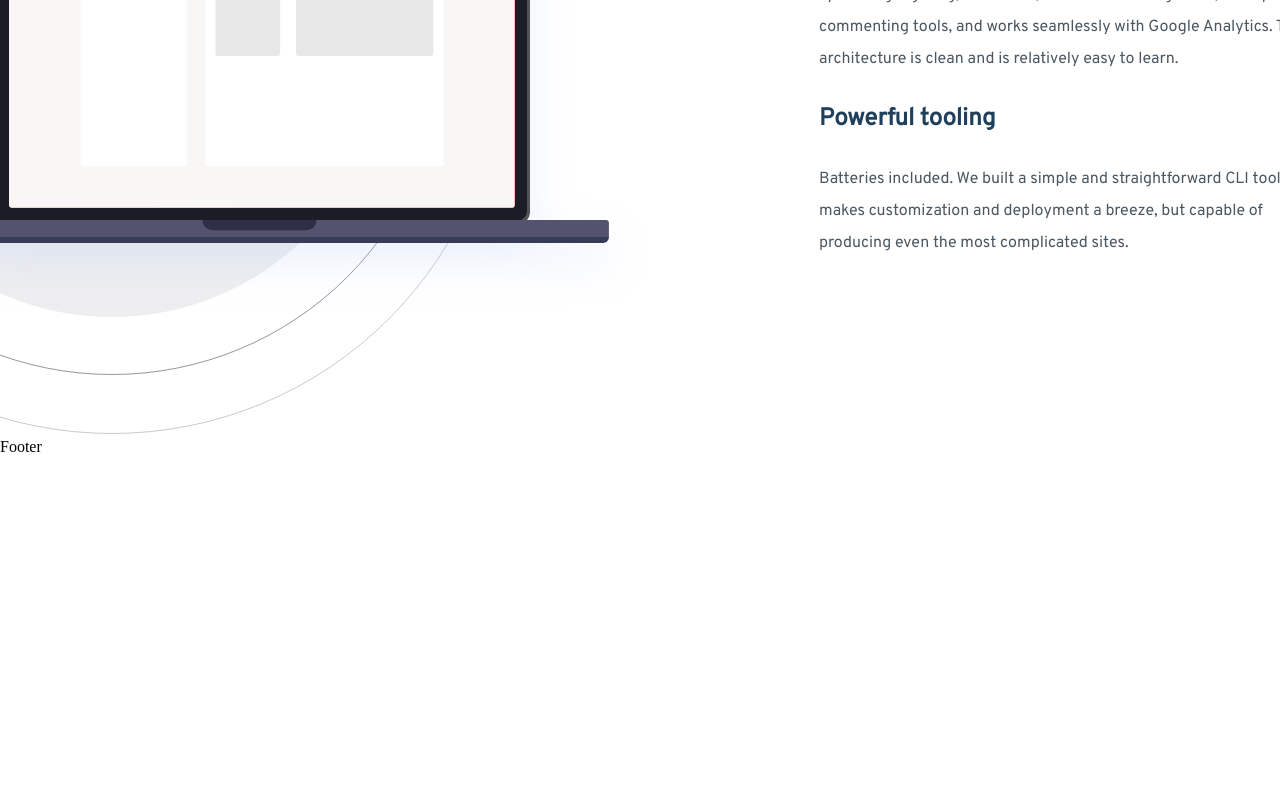
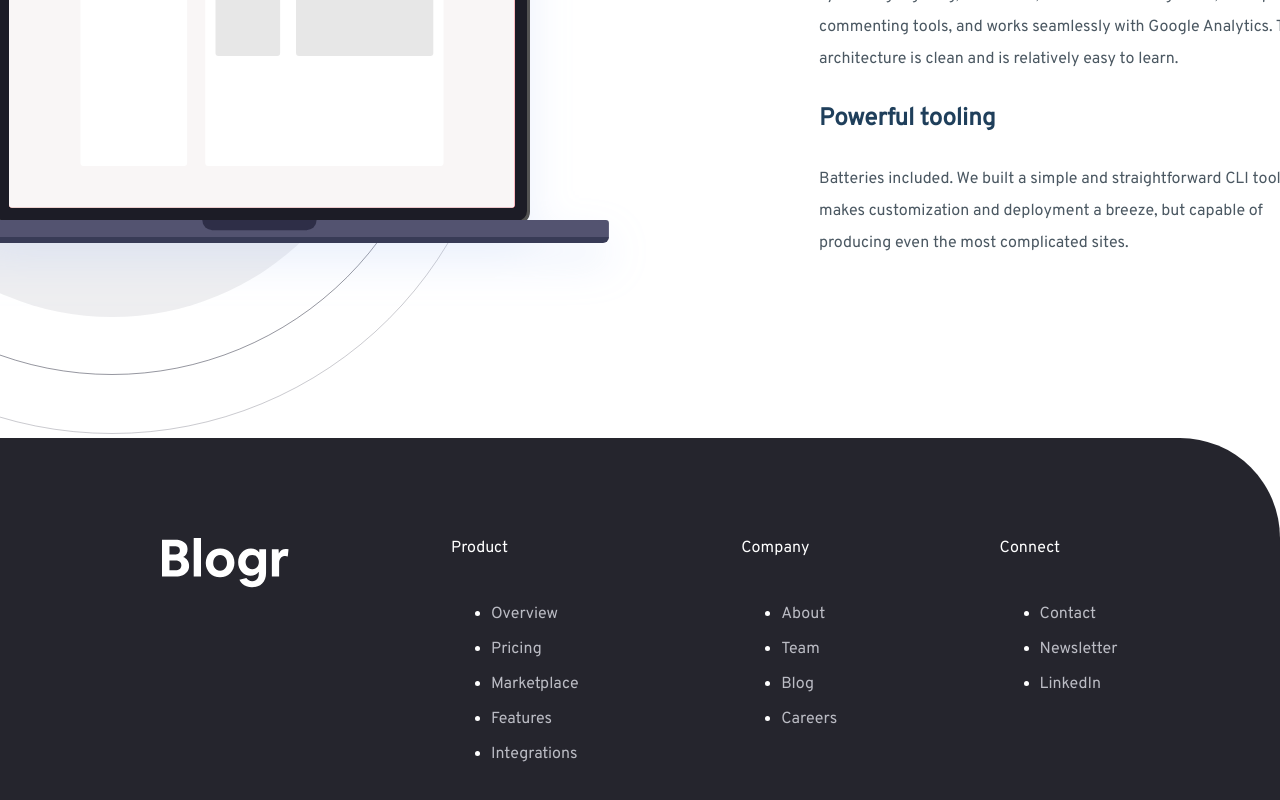
Before and after one commit to wilfriedrouyer/blogr-landing-page-challenge, a React (Create React App) app: page / in a window 1280 px wide. Shown: the part 2560-3360 px from the top of the page. Before the commit the page ends 3016 px from the top, so only its background shows below. Built offline with nearby package versions, Linux system fonts and the light colour scheme.

Commit message:
Feat: Création du Footer

```diff
--- a/src/components/Footer/Footer.jsx
+++ b/src/components/Footer/Footer.jsx
@@ -1,7 +1,34 @@
-import React from 'react'
+import FooterList from './FooterList'
+
+import '../../styles/Footer/Footer.css'
+
+import Logo from '../../assets/img/logo.svg'
+import FooterListElement from './FooterListElement'
 
 export default function Footer() {
   return (
-    <div>Footer</div>
+    <div className='footer'>
+        <img src={Logo} alt='Blogr' className='footer-logo' />
+        <FooterList title='Product'>
+            <FooterListElement url='#'>Overview</FooterListElement>
+            <FooterListElement url='#'>Pricing</FooterListElement>
+            <FooterListElement url='#'>Marketplace</FooterListElement>
+            <FooterListElement url='#'>Features</FooterListElement>
+            <FooterListElement url='#'>Integrations</FooterListElement>
+        </FooterList>
+
+        <FooterList title='Company'>
+            <FooterListElement url='#'>About</FooterListElement>
+            <FooterListElement url='#'>Team </FooterListElement>
+            <FooterListElement url='#'>Blog</FooterListElement>
+            <FooterListElement url='#'>Careers</FooterListElement>
+        </FooterList>
+
+        <FooterList title='Connect'>
+            <FooterListElement url='#'>Contact</FooterListElement>
+            <FooterListElement url='#'>Newsletter</FooterListElement>
+            <FooterListElement url='#'>LinkedIn</FooterListElement>
+        </FooterList>
+    </div>
   )
 }
--- /dev/null
+++ b/src/styles/Footer/Footer.css
@@ -0,0 +1,22 @@
+.footer {
+    background-color: hsl(240, 10%, 16%);
+    color: white;
+    display: flex;
+    justify-content: space-evenly;
+    font-family: 'Overpass';
+    font-weight: 100;
+    padding: 100px 0px;
+    border-top-right-radius: 100px;
+}
+
+.footer-logo {
+    height: 50px;
+}
+
+/***********FONT FAMILIES****************/
+
+@font-face {
+  font-family: 'Overpass';
+  src: url('/src/assets/fonts/Overpass/Overpass-Regular.ttf')
+    format('truetype');
+}
```
